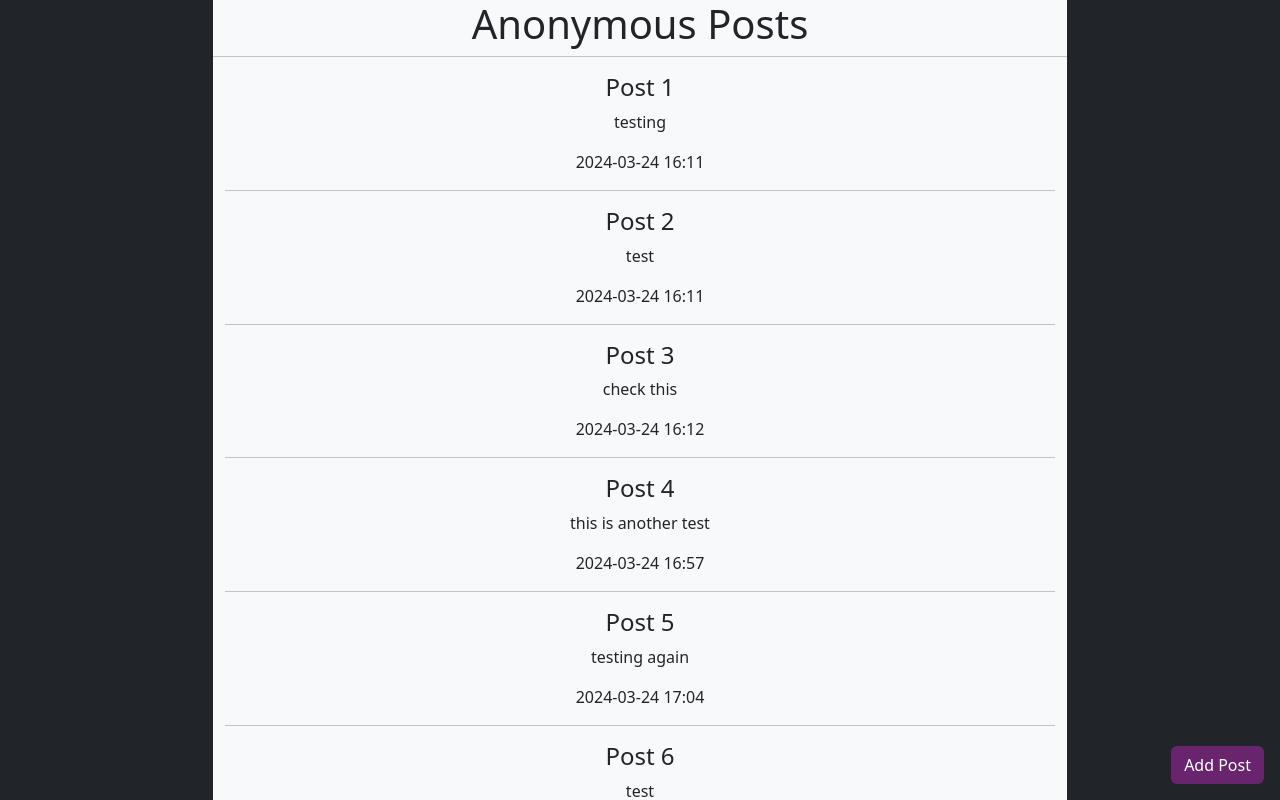
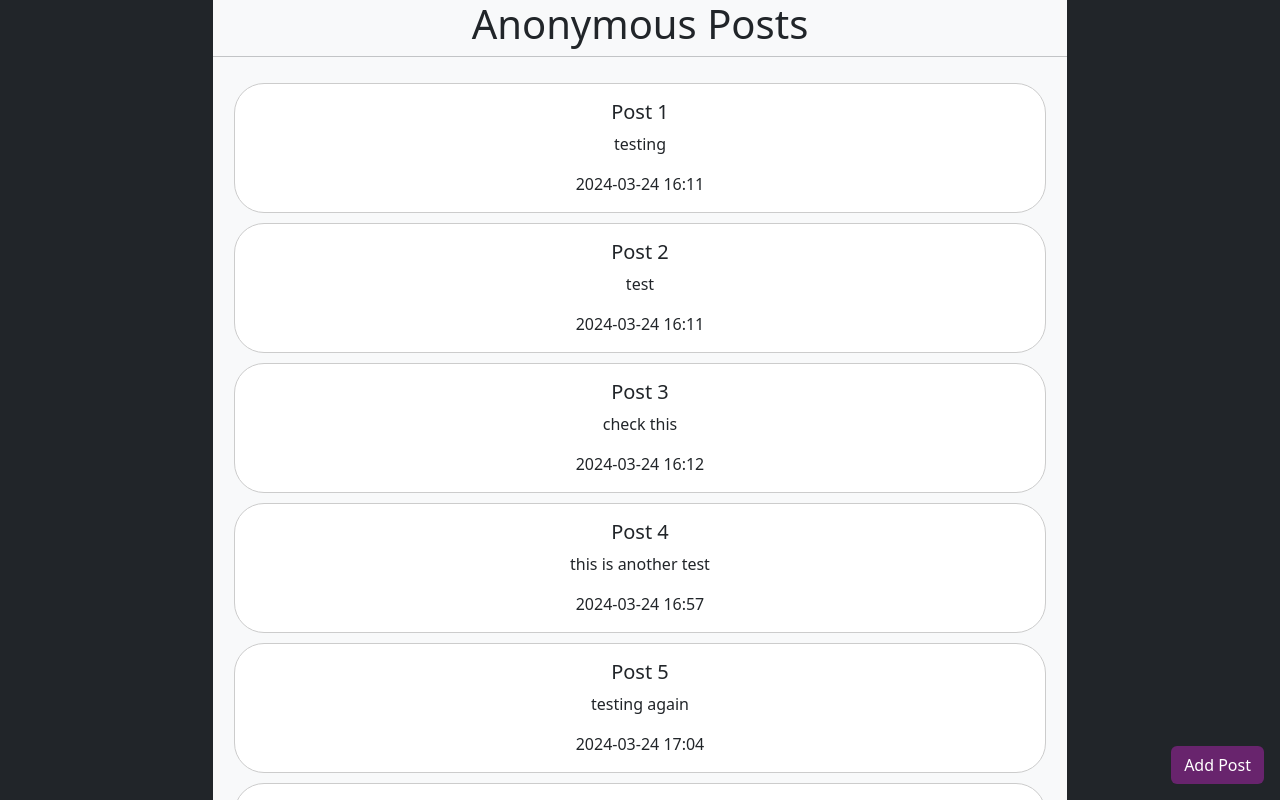
Before and after one commit to WilliamMorgan73/ProgBlack2, a Next.js app: page / in a window 1280 px wide. Shown: the top 800 px of the page. Built offline with nearby package versions, Linux system fonts and the light colour scheme.

Commit message:
Changed how data is displayed

```diff
--- a/src/app/components/displayPost.js
+++ b/src/app/components/displayPost.js
@@ -1,19 +1,20 @@
+import { Card, Container } from 'react-bootstrap';
 const data = require('@/../data/data.json');
 
 const DisplayPost = () => {
-
-        return (
-            <>
-                {data.map((post) => (
-                  <div key={post.postID}>
-                    <h4>Post {post.postID}</h4>
-                    <p>{post.message}</p>
-                    <p>{post.creationTime.slice(0,10)} {post.creationTime.slice(11,16)}</p>
-                    <hr></hr>
-                  </div>
-                ))}
-            </>
-        )
-    }
+    return (
+        <Container style={{ maxWidth: '98%' }}>
+            {data.map((post) => (
+                <Card key={post.postID} style={{ border: '1px solid #ccc', borderRadius: '30px', margin: '10px 0' }}>
+                    <Card.Body>
+                        <Card.Title>Post {post.postID}</Card.Title>
+                        <Card.Text>{post.message}</Card.Text>
+                        <Card.Text>{post.creationTime.slice(0,10)} {post.creationTime.slice(11,16)}</Card.Text>
+                    </Card.Body>
+                </Card>
+            ))}
+        </Container>
+    );
+}
 
 export default DisplayPost;
```
